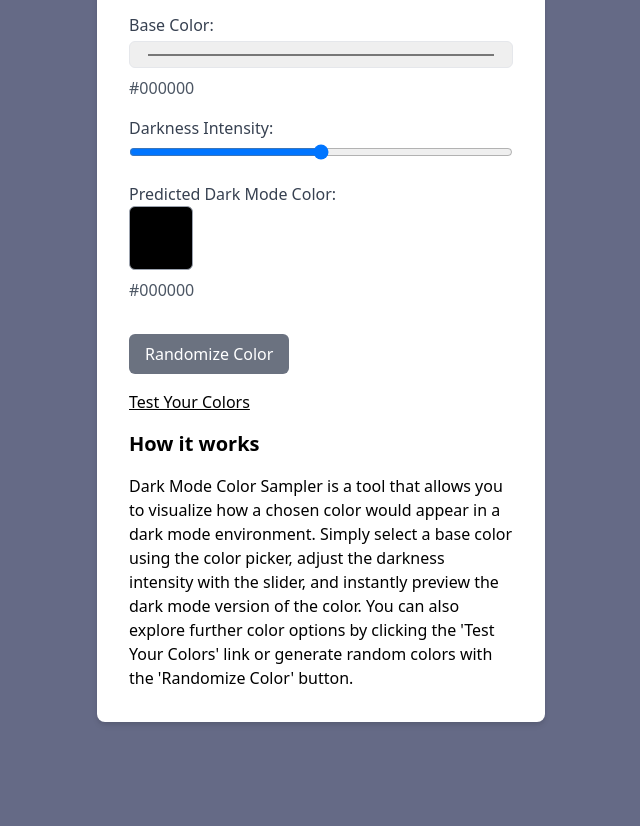
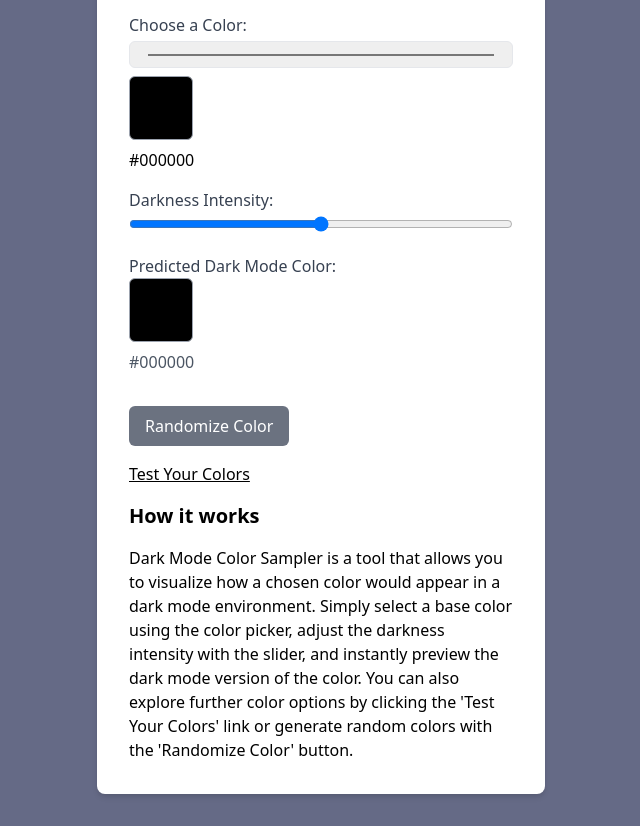
Before and after one commit to gachezra/DarkMode, a plain HTML site: page index.html in a window 1280 px wide. Shown: the part 95-921 px from the top of the page, without its empty margins (319-959 px from the left). Before the commit the page ends 849 px from the top, so only its background shows below. Drawn offline with nearby package versions, Linux system fonts and the light colour scheme.

Commit message:
Update index

```diff
--- a/index.html
+++ b/index.html
@@ -10,9 +10,12 @@
 <div class="max-w-md mx-auto bg-white rounded-lg shadow-md p-8">
     <h2 class="text-xl font-bold mb-4">DarkMode Color Sampler</h2>
     <div class="mb-4">
-        <label for="baseColor" class="block text-gray-700">Base Color:</label>
+        <label for="baseColor" class="block text-gray-700">Choose a Color:</label>
         <input type="color" id="baseColor" class="mt-1 px-4 py-2 border rounded-md w-full">
-        <output id="baseColorOutput" class="block mt-2 text-gray-600"></output>
+        <div id="chosenColorOutput" class="flex items-center mt-2 text-gray-600">
+            <div id="chosenColorSwatch" class="w-16 h-16 border border-gray-400 rounded-md mb-2"></div>
+        </div>
+        <span id="chosenColorCode"></span>
     </div>
     <div class="mb-4">
         <label for="darknessIntensity" class="block text-gray-700">Darkness Intensity:</label>
@@ -25,7 +28,6 @@
     </div>
     <div class="mb-4">
         <button id="randomizeColorButton" class="mt-4 px-4 py-2 bg-gray-500 text-white rounded-md hover:bg-gray-600">Randomize Color</button>
-
     </div>
     <div class="mb-4">
         <a href="https://realtimecolors.com" target="_blank" id="testColorsLink" class="text-blue-500 underline">Test Your Colors</a>
@@ -40,7 +42,8 @@
     function updateColor() {
         var baseColor = document.getElementById('baseColor').value;
         var colorSample = document.getElementById('colorSample');
-        var baseColorOutput = document.getElementById('baseColorOutput');
+        var chosenColorSwatch = document.getElementById('chosenColorSwatch');
+        var chosenColorCode = document.getElementById('chosenColorCode');
         var darkModeColorOutput = document.getElementById('darkModeColorOutput');
         var darknessIntensity = document.getElementById('darknessIntensity').value;
         var testColorsLink = document.getElementById('testColorsLink');
@@ -55,8 +58,9 @@
         var g = parseInt(baseColor.substring(3, 5), 16);
         var b = parseInt(baseColor.substring(5, 7), 16);
 
-        // Update the base color output
-        baseColorOutput.textContent = baseColor;
+        // Update the chosen color swatch and code
+        chosenColorSwatch.style.backgroundColor = baseColor;
+        chosenColorCode.textContent = baseColor;
 
         // Adjust the color to simulate dark mode (making it darker)
         r = Math.floor(r * darknessIntensity);
@@ -78,7 +82,7 @@
     }
 
     function randomizeColor() {
-        var randomColor = '#'+Math.floor(Math.random()*16777215).toString(16);
+        var randomColor = '#' + Math.floor(Math.random() * 16777215).toString(16);
         document.getElementById('baseColor').value = randomColor;
         updateColor();
     }
```
